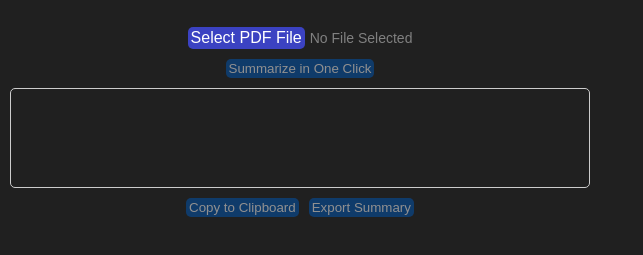
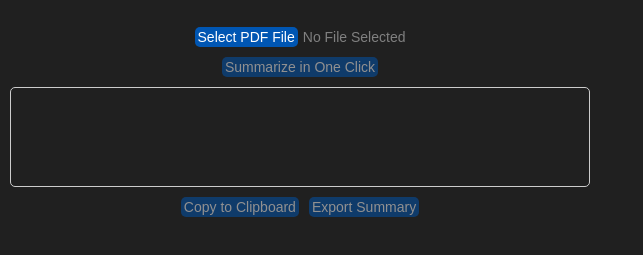
Before and after one commit to selfexpression/pdf-summary, a website built with Vite: page index.html in a window 1280 px wide. Shown: the part 61-316 px from the top of the page, without its empty margins (0-643 px from the left). Built offline with nearby package versions, Linux system fonts and the light colour scheme; no server answers.

Commit message:
ui fixes

```diff
--- a/index.html
+++ b/index.html
@@ -12,17 +12,17 @@
   <div class="container">
     <h2>AI PDF Summary</h2>
     <div class="file-input-wrapper">
-      <label for="file-input" class="custom-file-upload">
+      <label for="file-input" class="action-btn">
         <span id="file-label">Select PDF File</span>
       </label>
       <input type="file" id="file-input" accept=".pdf" />
       <span id="file-status">No File Selected</span>
     </div>
-    <button id="summarize-btn" disabled>Summarize in One Click</button>
+    <button id="summarize-btn" class="action-btn" disabled>Summarize in One Click</button>
     <div id="summary-output"></div>
-    <div class="result-buttons">
-      <button id="copy-btn" disabled>Copy to Clipboard</button>
-      <button id="export-btn" disabled>Export Summary</button>
+    <div class="result-btns">
+      <button id="copy-btn" class="action-btn" disabled>Copy to Clipboard</button>
+      <button id="export-btn" class="action-btn" disabled>Export Summary</button>
     </div>
   </div>
 </body>
--- a/src/popup/styles/popup.css
+++ b/src/popup/styles/popup.css
@@ -51,22 +51,21 @@ p {
   display: none;
 }
 
-.custom-file-upload,
-button {
+.action-btn {
   display: inline-block;
   padding: 2px 3px;
   background-color: #3b42c2;
   color: white;
   cursor: pointer;
   border-radius: 5px;
+  font-size: 14px;
 }
 
-.custom-file-upload:hover,
-button {
+.action-btn {
   background-color: #0056b3;
 }
 
-.result-buttons {
+.result-btns {
   display: flex;
   align-items: center;
   gap: 10px;
```
